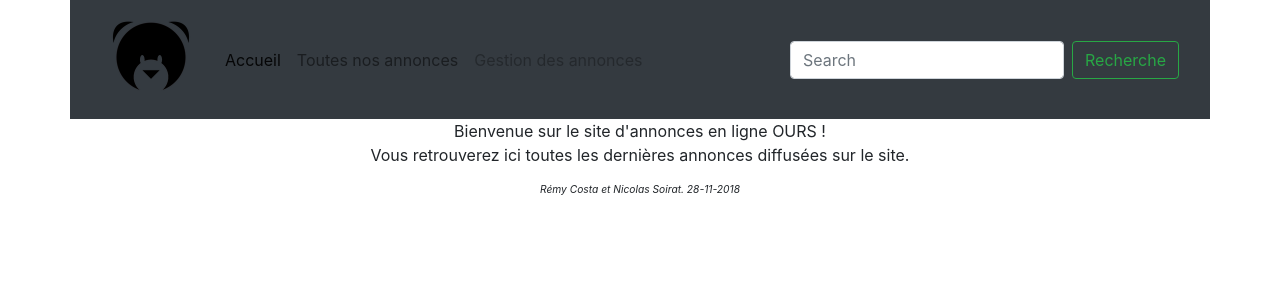
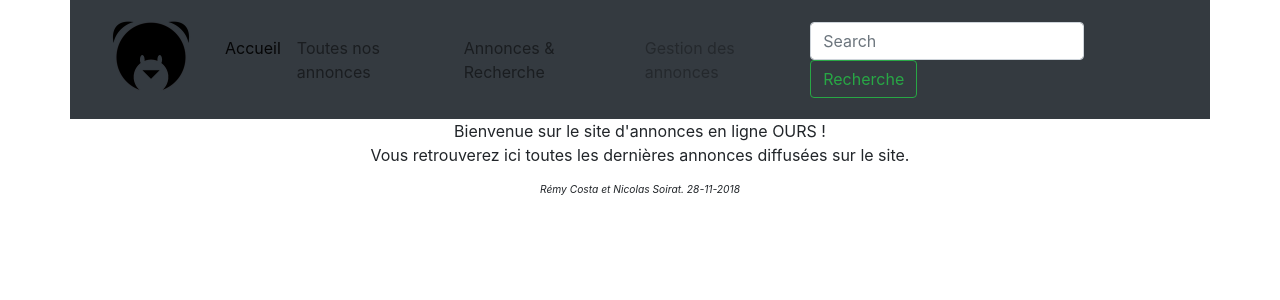
Before and after one commit to Nedss/pawcs, a PHP site: page /index.php in a window 1280 px wide. Shown: the top 300 px of the page. Run offline with PHP 8.4, Linux system fonts and the light colour scheme.

Commit message:
add js + href to dynamic page

```diff
--- a/php/header.php
+++ b/php/header.php
@@ -1,13 +1,13 @@
 <?php
 
 ?>
-
 <html lang="fr">
 <head>
   <meta charset="UTF-8">
   <title>OURS, annonces en ligne</title>
   <link rel="stylesheet" href="/Cours/TechnoWeb/PROJET/pawcs/assets/bootstrap/css/bootstrap.css">
   <link rel="stylesheet" href="/Cours/TechnoWeb/PROJET/pawcs/assets/customCSS/custom.css">
+  <script type="text/javascript" src="/Cours/TechnoWeb/PROJET/pawcs/js/dynannonces.js"></script>
 </head>
 <body>
   <div class="container">
@@ -32,6 +32,9 @@
                 <a class="nav-link" href="/Cours/TechnoWeb/PROJET/pawcs/php/all_annonces.php"> Toutes nos annonces </a>
               </li>
               <li class="nav-item">
+                <a class="nav-link" href="/Cours/TechnoWeb/PROJET/pawcs/php/dynannonces.php"> Annonces & Recherche </a>
+              </li>
+              <li class="nav-item">
                 <a class="nav-link disabled" href="#"> Gestion des annonces</a>
               </li>
             </ul>
```
